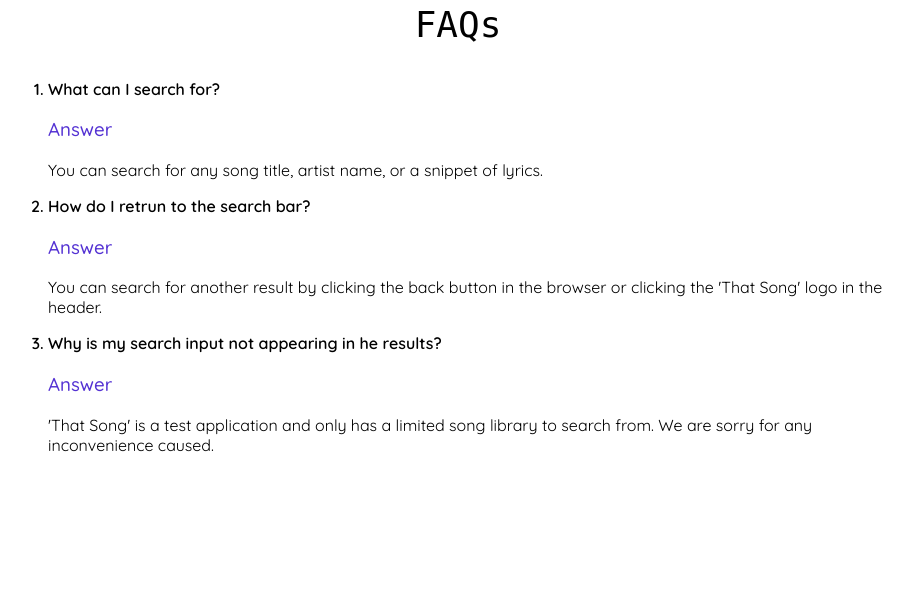
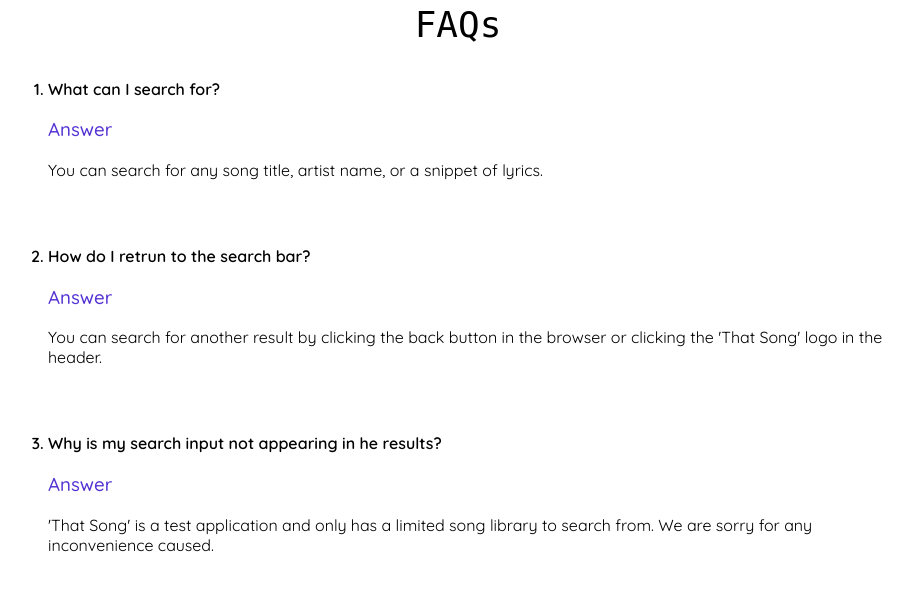
Before and after one commit to CatherineCampbell117/set09103, a Flask app: page /help in a window 1280 px wide. Shown: the part 196-787 px from the top of the page, without its empty margins (182-1095 px from the left). Run offline with Flask 2, Linux system fonts and the light colour scheme; some web fonts are replaced.

Commit message:
css updates

```diff
--- a/static/index.css
+++ b/static/index.css
@@ -162,7 +162,7 @@ td{
     text-align: center;
 }
 
-h3+h3{
+.padding_top{
     padding-top: 50px;
 }
 
--- a/templates/about.html
+++ b/templates/about.html
@@ -8,7 +8,7 @@
             <h1 id="less_padding_btm">Hello... it's me</h1>
             <h2>Welcome to <span style="color: #7B6CF6;">That Song</span>, a place for those with bad memories</h2>
             <p>That Song is a clone of Shazam, an application which can identify songs through lyrics and artists.</br>
-            If you have a memory like me, you'll understand how frustrating it is when you recognise a song by listening <strong>BUT</strong>, your brain can't find the words the identify it.</p>
+            If you have a memory like me, you'll understand how frustrating it is when you recognise a song by listening <strong>BUT</strong>, your brain can't find the words to identify it.</p>
         </div>
         </main>
     </div>
--- a/templates/help.html
+++ b/templates/help.html
@@ -10,10 +10,10 @@
     <li>What can I search for?</li>
     <h3>Answer</h3>
     <p>You can search for any song title, artist name, or a snippet of lyrics.</p>
-    <li>How do I retrun to the search bar?</li>
+    <li class="padding_top">How do I retrun to the search bar?</li>
     <h3>Answer</h3>
     <p>You can search for another result by clicking the back button in the browser or clicking the 'That Song' logo in the header.</p>
-    <li>Why is my search input not appearing in he results?</li>
+    <li class="padding_top">Why is my search input not appearing in he results?</li>
     <h3>Answer</h3>
     <p>'That Song' is a test application and only has a limited song library to search from. We are sorry for any inconvenience caused.</p>
 </ol>
```
